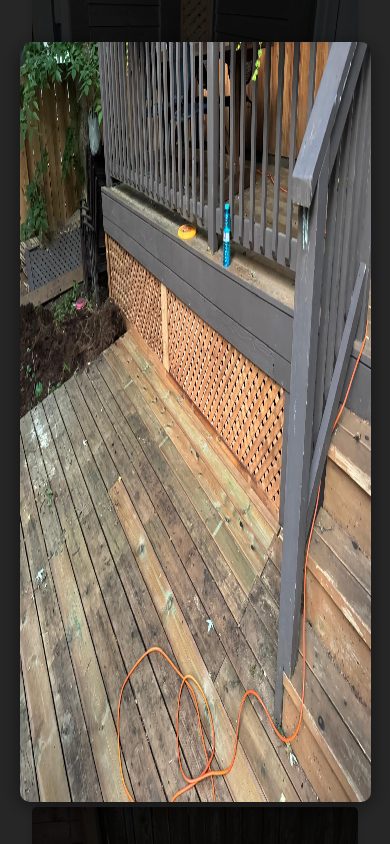
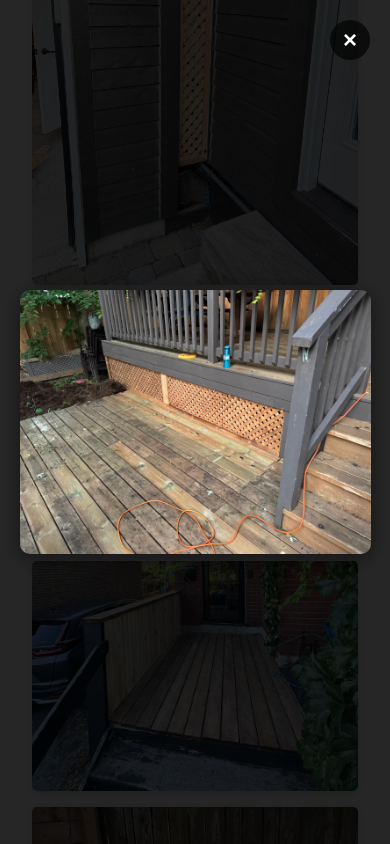
Before and after one commit to darcymccoy/sunnyside-backyard-built, a Next.js app: page / in a window 390 px wide. Both pictures are taken after a click on the picture 195 px from the left and 3710 px from the top of the page. Shown: the part 3288-4132 px from the top of the page. Built offline with nearby package versions, Linux system fonts and the light colour scheme.

Commit message:
Fix issues when viewing images on mobile

```diff
--- a/src/app/page.module.css
+++ b/src/app/page.module.css
@@ -79,10 +79,6 @@
   transition: transform 0.2s ease;
 }
 
-.galleryGrid img:hover {
-  transform: scale(1.02);
-}
-
 .galleryImage {
   width: 100%;
   height: auto;
@@ -102,14 +98,39 @@
   display: flex;
   justify-content: center;
   align-items: center;
-  z-index: 9999;
+  z-index: 1000;
 }
 
 .lightboxImg {
-  width: auto;
-  height: 90%;
+  position: relative !important;
+  width: auto !important;
+  height: auto !important;
   max-width: 90%;
+  max-height: 90%;
   border-radius: 10px;
   box-shadow: 0 4px 20px rgba(0, 0, 0, 0.5);
-  cursor: default;
 }
+
+.closeButton {
+  position: absolute;
+  top: 20px;
+  right: 20px;
+  background: rgba(0, 0, 0, 0.7);
+  color: white;
+  border: none;
+  width: 40px;
+  height: 40px;
+  border-radius: 50%;
+  font-size: 24px;
+  font-weight: bold;
+  cursor: pointer;
+  display: flex;
+  align-items: center;
+  justify-content: center;
+  z-index: 1001;
+  transition: background-color 0.2s;
+}
+
+.closeButton:hover {
+  background: rgba(0, 0, 0, 0.9);
+}
--- a/src/app/page.tsx
+++ b/src/app/page.tsx
@@ -27,6 +27,18 @@ export default function Home() {
 
   const minSwipeDistance = 50;
 
+  const goToNextImage = () => {
+    if (lightboxIndex !== null && lightboxIndex < images.length - 1) {
+      setLightboxIndex(lightboxIndex + 1);
+    }
+  };
+
+  const goToPreviousImage = () => {
+    if (lightboxIndex !== null && lightboxIndex > 0) {
+      setLightboxIndex(lightboxIndex - 1);
+    }
+  };
+
   const handleTouchStart = (e: React.TouchEvent) => {
     setTouchEndX(null);
     setTouchStartX(e.targetTouches[0].clientX);
@@ -44,9 +56,9 @@ export default function Home() {
     if (Math.abs(distance) < minSwipeDistance) return;
 
     if (distance > 0) {
-      setLightboxIndex((prev) => (prev! + 1) % images.length);
+      goToNextImage();
     } else {
-      setLightboxIndex((prev) => (prev! - 1 + images.length) % images.length);
+      goToPreviousImage();
     }
   };
 
@@ -56,16 +68,26 @@ export default function Home() {
     if (e.key === 'Escape') {
       setLightboxIndex(null);
     } else if (e.key === 'ArrowRight') {
-      setLightboxIndex((prev) => (prev! + 1) % images.length);
+      goToNextImage();
     } else if (e.key === 'ArrowLeft') {
-      setLightboxIndex((prev) => (prev! - 1 + images.length) % images.length);
+      goToPreviousImage();
     }
   }, [lightboxIndex]);
 
   useEffect(() => {
     window.addEventListener('keydown', handleKeyDown);
-    return () => window.removeEventListener('keydown', handleKeyDown);
-  }, [handleKeyDown]);
+
+    if (lightboxIndex !== null) {
+      document.body.style.overflow = 'hidden';
+    } else {
+      document.body.style.overflow = 'unset';
+    }
+
+    return () => {
+      window.removeEventListener('keydown', handleKeyDown);
+      document.body.style.overflow = 'unset';
+    };
+  }, [handleKeyDown, lightboxIndex]);
 
   return (
     <div>
@@ -126,12 +148,21 @@ export default function Home() {
           onTouchMove={handleTouchMove}
           onTouchEnd={handleTouchEnd}
         >
+          <button
+            className={styles.closeButton}
+            onClick={(e) => {
+              e.stopPropagation();
+              setLightboxIndex(null);
+            }}
+          >
+            ×
+          </button>
           <Image
             src={images[lightboxIndex]}
             alt="Full size"
             className={styles.lightboxImg}
-            width={250}
-            height={250}
+            fill
+            style={{ objectFit: 'contain' }}
             onClick={(e) => e.stopPropagation()}
           />
         </div>
```
